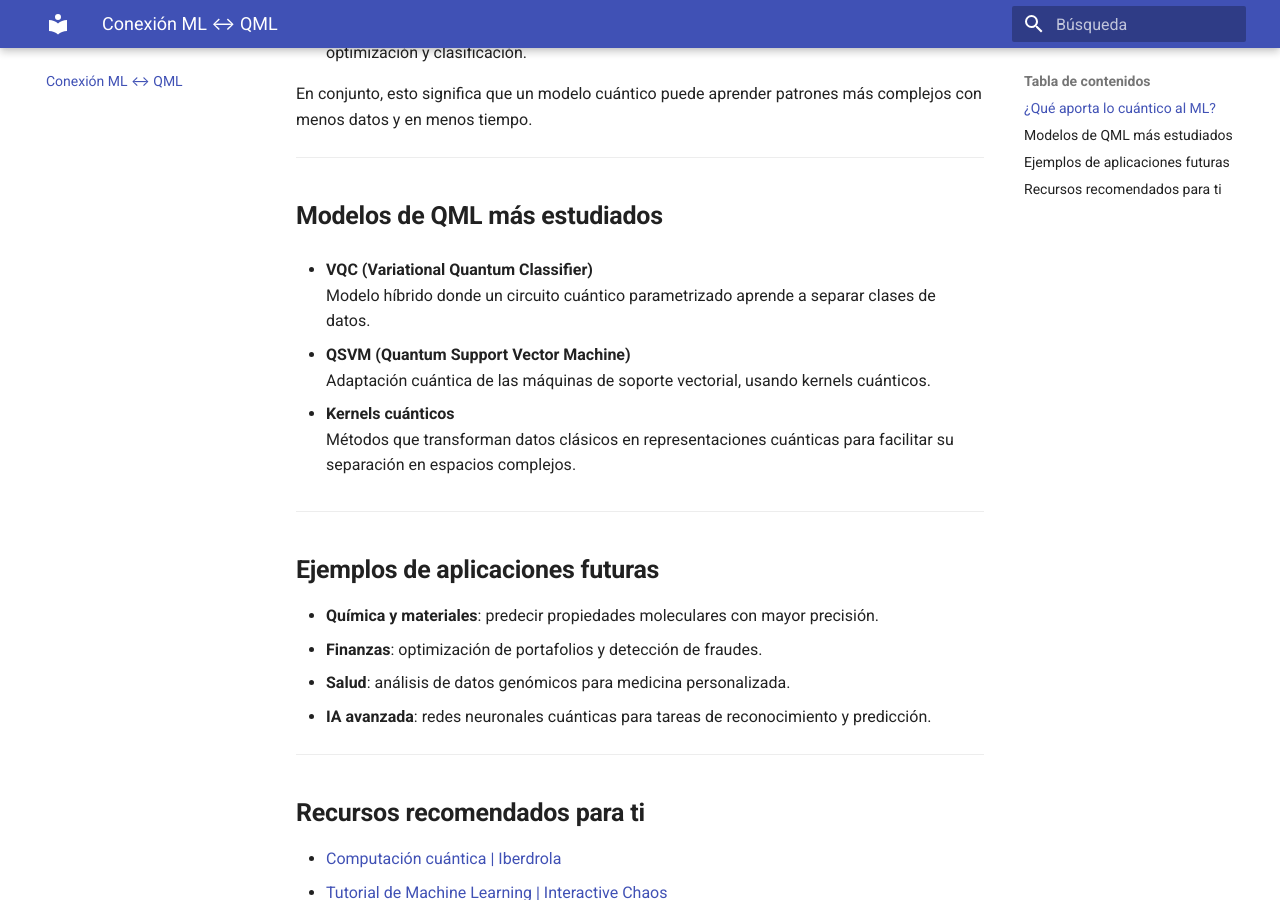
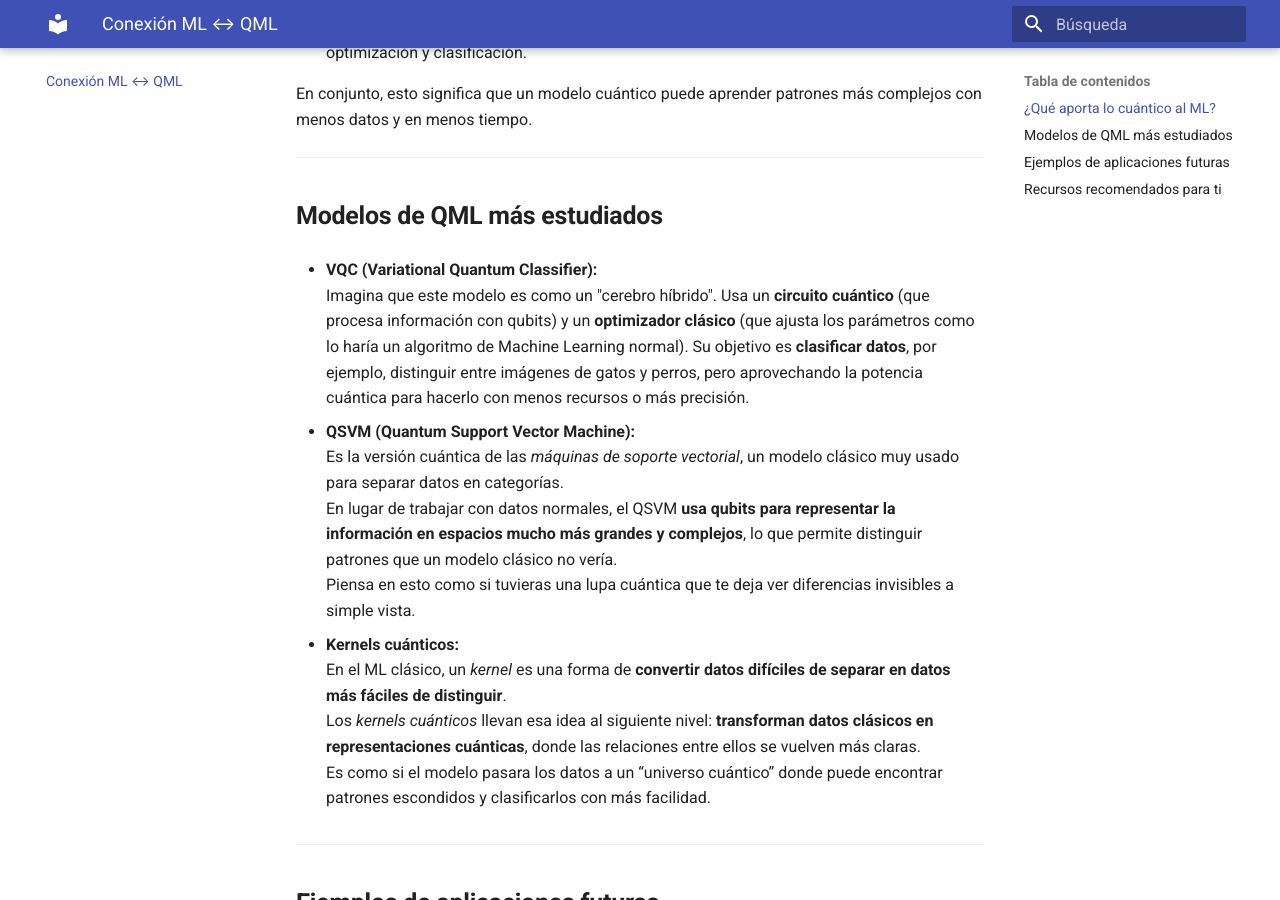
Before and after one commit to jameusk1028/Explorando-el-QML-desde-0, an MkDocs documentation site: the page built from docs/Conexion_entre_ML_y_computacion_cuantica.md, in a window 1280 px wide and 900 px high, scrolled down 745 px. Built offline with MkDocs 1.6.1 and Material for MkDocs 9.7.7, drawn with Linux system fonts in a browser that asks for light colours.

Commit message:
Mejorar descripciones de modelos de QML
Se mejoró la explicación de modelos de QML, incluyendo VQC, QSVM y kernels cuánticos, con ejemplos más claros y analogías para facilitar la comprensión.

```diff
--- a/docs/Conexion_entre_ML_y_computacion_cuantica.md
+++ b/docs/Conexion_entre_ML_y_computacion_cuantica.md
@@ -20,17 +20,20 @@ En conjunto, esto significa que un modelo cuántico puede aprender patrones más
 
 ## **Modelos de QML más estudiados**
 
-- **VQC (Variational Quantum Classifier)**
-  Modelo híbrido donde un circuito cuántico parametrizado aprende a separar clases de datos.
+- **VQC (Variational Quantum Classifier):**
+  Imagina que este modelo es como un "cerebro híbrido".  Usa un **circuito cuántico** (que procesa información con qubits) y un **optimizador clásico** (que ajusta los parámetros como lo haría un algoritmo de Machine Learning normal).  Su objetivo es **clasificar datos**, por ejemplo, distinguir entre imágenes de gatos y perros, pero aprovechando la potencia cuántica para hacerlo con menos recursos o más precisión.
 
-- **QSVM (Quantum Support Vector Machine)**
-  Adaptación cuántica de las máquinas de soporte vectorial, usando kernels cuánticos.
+- **QSVM (Quantum Support Vector Machine):**
+  Es la versión cuántica de las *máquinas de soporte vectorial*, un modelo clásico muy usado para separar datos en categorías.
+  En lugar de trabajar con datos normales, el QSVM **usa qubits para representar la información en espacios mucho más grandes y complejos**, lo que permite distinguir patrones que un modelo clásico no vería.
+  Piensa en esto como si tuvieras una lupa cuántica que te deja ver diferencias invisibles a simple vista.
 
-- **Kernels cuánticos**
-  Métodos que transforman datos clásicos en representaciones cuánticas para facilitar su separación en espacios complejos.
+- **Kernels cuánticos:**
+  En el ML clásico, un *kernel* es una forma de **convertir datos difíciles de separar en datos más fáciles de distinguir**.
+  Los *kernels cuánticos* llevan esa idea al siguiente nivel: **transforman datos clásicos en representaciones cuánticas**, donde las relaciones entre ellos se vuelven más claras.
+  Es como si el modelo pasara los datos a un “universo cuántico” donde puede encontrar patrones escondidos y clasificarlos con más facilidad.
 
 ---
-
 ## **Ejemplos de aplicaciones futuras**
 - **Química y materiales**: predecir propiedades moleculares con mayor precisión.
 - **Finanzas**: optimización de portafolios y detección de fraudes.
```
